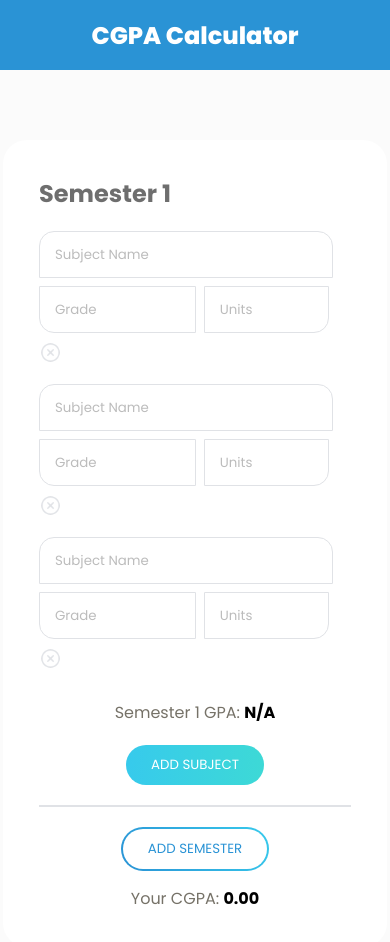
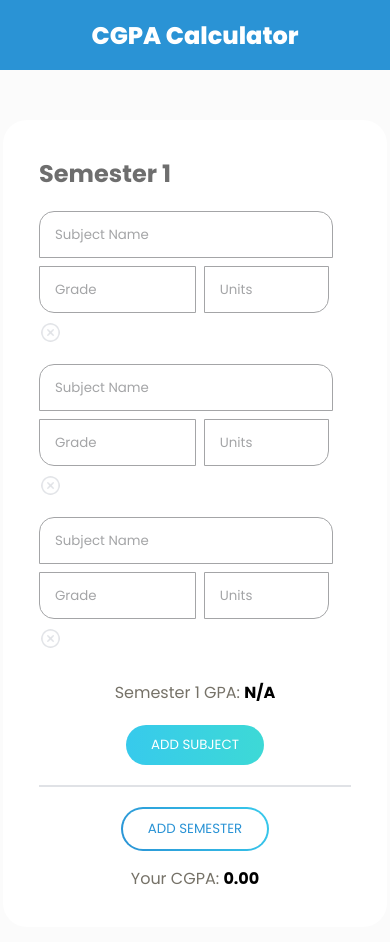
Before and after one commit to ceesharptech/cgpa-calculator, a plain HTML site: page index.html in a window 390 px wide. Drawn offline with nearby package versions, Linux system fonts and the light colour scheme.

Commit message:
changing input outline color

```diff
--- a/style.css
+++ b/style.css
@@ -1,3 +1,4 @@
+
 :root{
     --primary-color: #2A93D5;
     --primary-color-light: #3DD9D6;
@@ -61,11 +62,11 @@ body {
 
 .textInput {
     padding: 15px;
-    border: 1px solid #E0E2E6;
+    border: 1px solid #a4a5a7;
 }
 
 .textInput::placeholder{
-    color: var(--text-grey);
+    color: #a4a5a7;
     font-family: "Poppins", sans-serif;
 }
 
@@ -165,6 +166,9 @@ hr {
 /* Extra small devices (phones, 600px and down) */
 
 @media only screen and (max-width: 600px) {
+    .dom-container{
+        margin-top: 50px;
+    }
     .subName {
         width: 82%;
         border-radius: 15px 15px 0px 0px;
```
